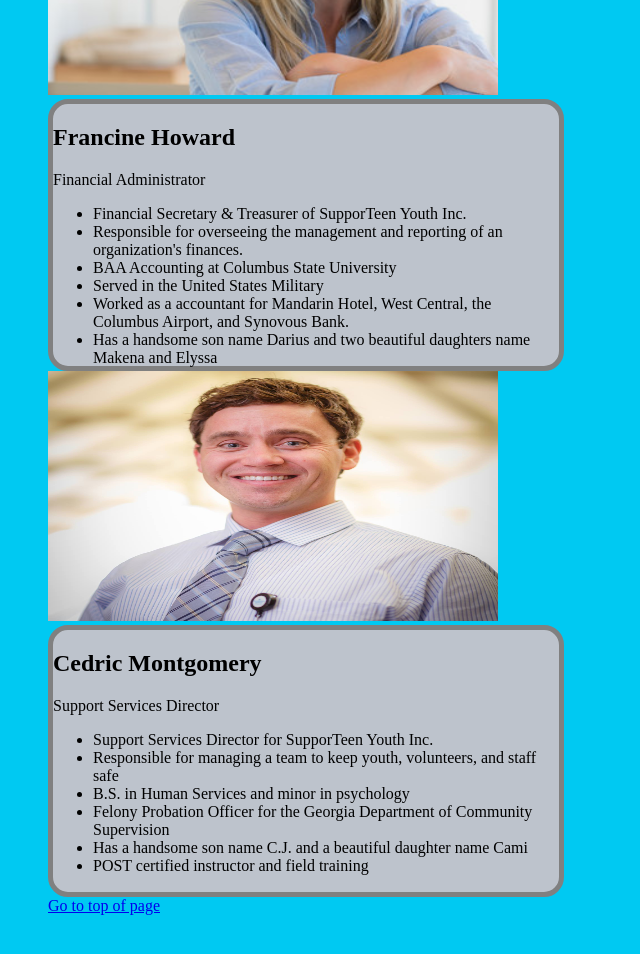
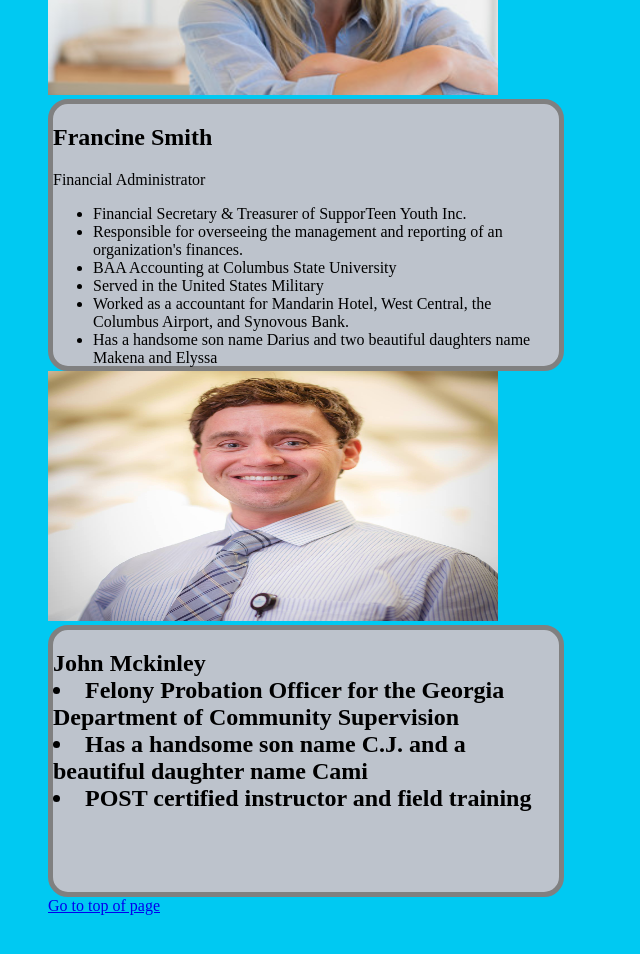
Before and after one commit to Marcustarversmith/marcustarversmith.github.io, a plain HTML site: page about.html in a window 1280 px wide. Shown: the part 1500-2454 px from the top of the page, without its empty margins (0-640 px from the left). Drawn offline with Linux system fonts and the light colour scheme.

Commit message:
Update about.html

```diff
--- a/about.html
+++ b/about.html
@@ -28,7 +28,7 @@ SupporTeen Youth Inc. is a non-profit organized to help young people reach their
 <img src="marcustarversmith.github.io/adult image 1.jpg" alt="Mountain View" style="width:450px;height:250px;">
 <div class="box1">
 <h2>
-Marcus Gibson
+Marcine Gerald
 </h2>
 Founder/Youth Development Director
 <ul type="i">
@@ -42,7 +42,7 @@ Founder/Youth Development Director
 
 <div class="box1">
 <h2>
-Anthony Coates
+Ferris Arnold
 </h2>
 Director of Operations
 <ul type="i">
@@ -56,7 +56,7 @@ Director of Operations
 <img src="marcustarversmith.github.io/adult image 4.jpg" alt="person 4" style="width:450px;height:250px;">
 <div class="box1">
 <h2>
-Francine Howard
+Francine Smith
 </h2>
 Financial Administrator
 <ul>
@@ -71,13 +71,7 @@ Financial Administrator
   <img src="marcustarversmith.github.io/adult image 3.jpg" alt="person 3" style="width:450px;height:250px;">
 <div class="box1">
 <h2>
-Cedric Montgomery
-</h2>
-Support Services Director
-<ul>
-<li>Support Services Director for SupporTeen Youth Inc.</li>
-<li>Responsible for managing a team to keep youth, volunteers, and staff safe</li>
-<li>B.S. in Human Services and minor in psychology</li>
+John Mckinley
 <li>Felony Probation Officer for the Georgia Department of Community Supervision</li>
 <li>Has a handsome son name C.J. and a beautiful daughter name Cami</li>
 <li>POST certified instructor and field training</li
```
